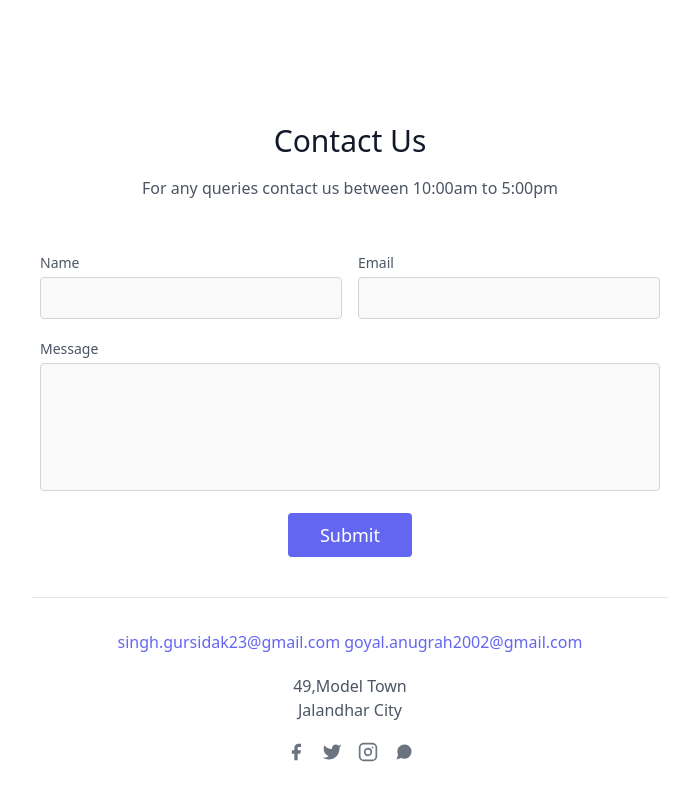
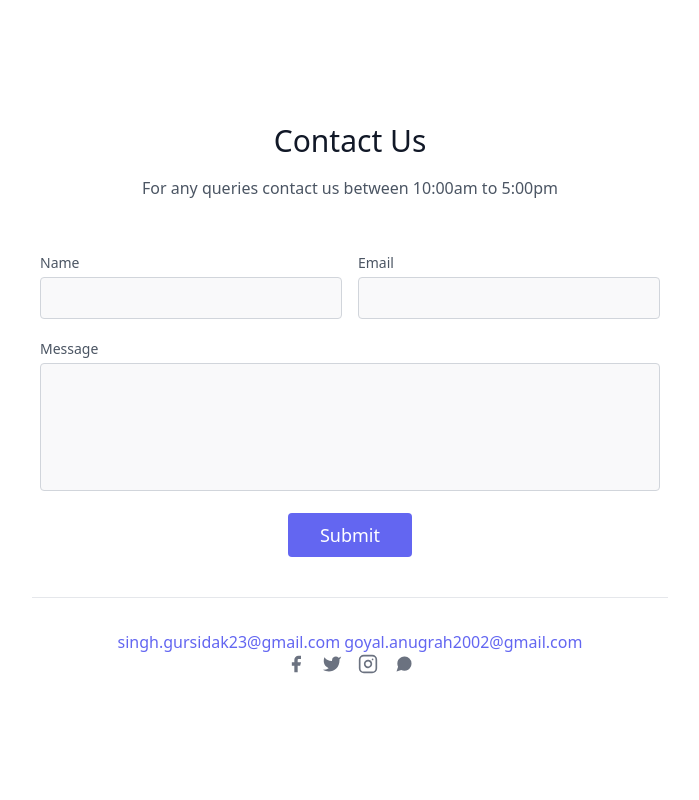
Before and after one commit to Gursidak23/COVID-19-Website, a plain HTML site: page index.html in a window 1280 px wide. Shown: the part 2671-3471 px from the top of the page, without its empty margins (290-989 px from the left). After the commit the page ends 3447 px from the top, so only its background shows below. Drawn offline with nearby package versions, Linux system fonts and the light colour scheme.

Commit message:
Update index.html

```diff
--- a/index.html
+++ b/index.html
@@ -98,8 +98,7 @@
           <div class="p-2 w-full pt-8 mt-8 border-t border-gray-200 text-center">
             <a class="text-indigo-500">singh.gursidak23@gmail.com</a>
             <a class="text-indigo-500">goyal.anugrah2002@gmail.com</a>
-            <p class="leading-normal my-5">49,Model Town
-              <br>Jalandhar City
+
             </p>
             <span class="inline-flex">
               <a class="text-gray-500">
```
